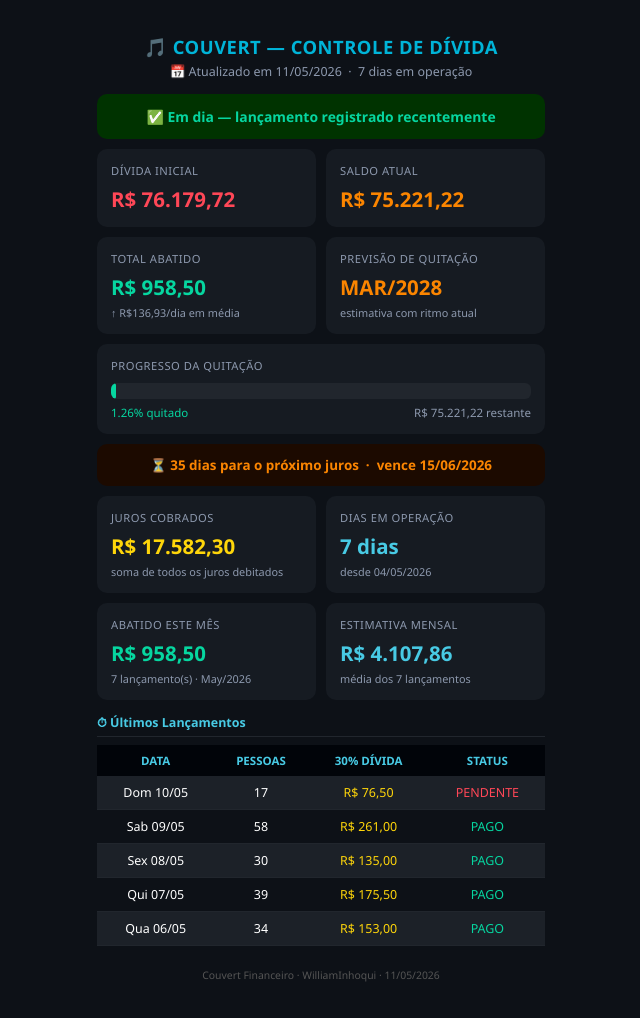
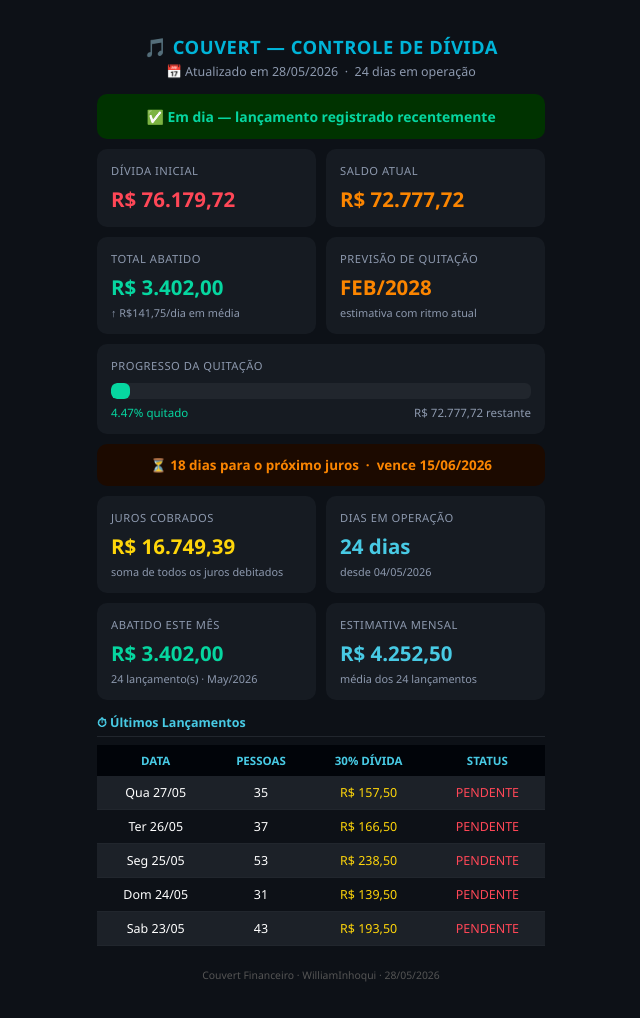
Before and after one commit to WilliamInhoqui/couvert, a plain HTML site: page index.html in a window 1280 px wide. Shown: the whole page, without its empty margins (319-959 px from the left). Drawn offline with Linux system fonts and the light colour scheme.

Commit message:
update 28/05/2026 23:37

```diff
--- a/index.html
+++ b/index.html
@@ -18,7 +18,7 @@ h1{color:#00B4D8;font-size:1.15rem;text-align:center;padding:18px 0 4px;letter-s
 .orange{color:#FB8500}.blue{color:#48CAE4}
 .prog{background:#161B22;border-radius:10px;padding:14px;margin-bottom:10px}
 .bar{background:#21262D;border-radius:6px;height:16px;overflow:hidden;margin:10px 0 6px}
-.fill{background:#06D6A0;height:100%;border-radius:6px;width:1.26%}
+.fill{background:#06D6A0;height:100%;border-radius:6px;width:4.47%}
 .binfo{display:flex;justify-content:space-between;font-size:.72rem}
 .alert{border-radius:10px;padding:13px;text-align:center;font-weight:700;margin-bottom:10px;font-size:.87rem}
 .ag{background:#003300;color:#06D6A0}
@@ -35,7 +35,7 @@ tr:nth-child(even) td{background:#1C2128}
 </head>
 <body>
 <h1>🎵 COUVERT — CONTROLE DE DÍVIDA</h1>
-<p class="sub">📅 Atualizado em 11/05/2026 &nbsp;·&nbsp; 7 dias em operação</p>
+<p class="sub">📅 Atualizado em 28/05/2026 &nbsp;·&nbsp; 24 dias em operação</p>
 
 <div class="alert ag">✅  Em dia — lançamento registrado recentemente</div>
 
@@ -46,16 +46,16 @@ tr:nth-child(even) td{background:#1C2128}
   </div>
   <div class="card">
     <div class="lbl">Saldo Atual</div>
-    <div class="val orange">R$ 75.221,22</div>
+    <div class="val orange">R$ 72.777,72</div>
   </div>
   <div class="card">
     <div class="lbl">Total Abatido</div>
-    <div class="val green">R$ 958,50</div>
-    <div class="hint">↑ R$136,93/dia em média</div>
+    <div class="val green">R$ 3.402,00</div>
+    <div class="hint">↑ R$141,75/dia em média</div>
   </div>
   <div class="card">
     <div class="lbl">Previsão de Quitação</div>
-    <div class="val orange">MAR/2028</div>
+    <div class="val orange">FEB/2028</div>
     <div class="hint">estimativa com ritmo atual</div>
   </div>
 </div>
@@ -64,22 +64,22 @@ tr:nth-child(even) td{background:#1C2128}
   <div class="lbl">Progresso da Quitação</div>
   <div class="bar"><div class="fill"></div></div>
   <div class="binfo">
-    <span class="green">1.26% quitado</span>
-    <span style="color:#8D99AE">R$ 75.221,22 restante</span>
+    <span class="green">4.47% quitado</span>
+    <span style="color:#8D99AE">R$ 72.777,72 restante</span>
   </div>
 </div>
 
-<div class="cdown">⏳ 35 dias para o próximo juros &nbsp;·&nbsp; vence 15/06/2026</div>
+<div class="cdown">⏳ 18 dias para o próximo juros &nbsp;·&nbsp; vence 15/06/2026</div>
 
 <div class="g2">
   <div class="card">
     <div class="lbl">Juros Cobrados</div>
-    <div class="val yellow">R$ 17.582,30</div>
+    <div class="val yellow">R$ 16.749,39</div>
     <div class="hint">soma de todos os juros debitados</div>
   </div>
   <div class="card">
     <div class="lbl">Dias em Operação</div>
-    <div class="val blue">7 dias</div>
+    <div class="val blue">24 dias</div>
     <div class="hint">desde 04/05/2026</div>
   </div>
 </div>
@@ -87,27 +87,27 @@ tr:nth-child(even) td{background:#1C2128}
 <div class="g2">
   <div class="card">
     <div class="lbl">Abatido este Mês</div>
-    <div class="val green">R$ 958,50</div>
-    <div class="hint">7 lançamento(s) · May/2026</div>
+    <div class="val green">R$ 3.402,00</div>
+    <div class="hint">24 lançamento(s) · May/2026</div>
   </div>
   <div class="card">
     <div class="lbl">Estimativa Mensal</div>
-    <div class="val blue">R$ 4.107,86</div>
-    <div class="hint">média dos 7 lançamentos</div>
+    <div class="val blue">R$ 4.252,50</div>
+    <div class="hint">média dos 24 lançamentos</div>
   </div>
 </div>
 
 <div class="sec">⏱ Últimos Lançamentos</div>
 <table>
 <tr><th>DATA</th><th>PESSOAS</th><th>30% DÍVIDA</th><th>STATUS</th></tr>
-<tr><td>Dom 10/05</td><td>17</td><td class="yellow">R$ 76,50</td><td class="red">PENDENTE</td></tr>
-<tr><td>Sab 09/05</td><td>58</td><td class="yellow">R$ 261,00</td><td class="green">PAGO</td></tr>
-<tr><td>Sex 08/05</td><td>30</td><td class="yellow">R$ 135,00</td><td class="green">PAGO</td></tr>
-<tr><td>Qui 07/05</td><td>39</td><td class="yellow">R$ 175,50</td><td class="green">PAGO</td></tr>
-<tr><td>Qua 06/05</td><td>34</td><td class="yellow">R$ 153,00</td><td class="green">PAGO</td></tr>
+<tr><td>Qua 27/05</td><td>35</td><td class="yellow">R$ 157,50</td><td class="red">PENDENTE</td></tr>
+<tr><td>Ter 26/05</td><td>37</td><td class="yellow">R$ 166,50</td><td class="red">PENDENTE</td></tr>
+<tr><td>Seg 25/05</td><td>53</td><td class="yellow">R$ 238,50</td><td class="red">PENDENTE</td></tr>
+<tr><td>Dom 24/05</td><td>31</td><td class="yellow">R$ 139,50</td><td class="red">PENDENTE</td></tr>
+<tr><td>Sab 23/05</td><td>43</td><td class="yellow">R$ 193,50</td><td class="red">PENDENTE</td></tr>
 
 </table>
 
-<p class="footer">Couvert Financeiro · WilliamInhoqui · 11/05/2026</p>
+<p class="footer">Couvert Financeiro · WilliamInhoqui · 28/05/2026</p>
 </body>
 </html>
```
